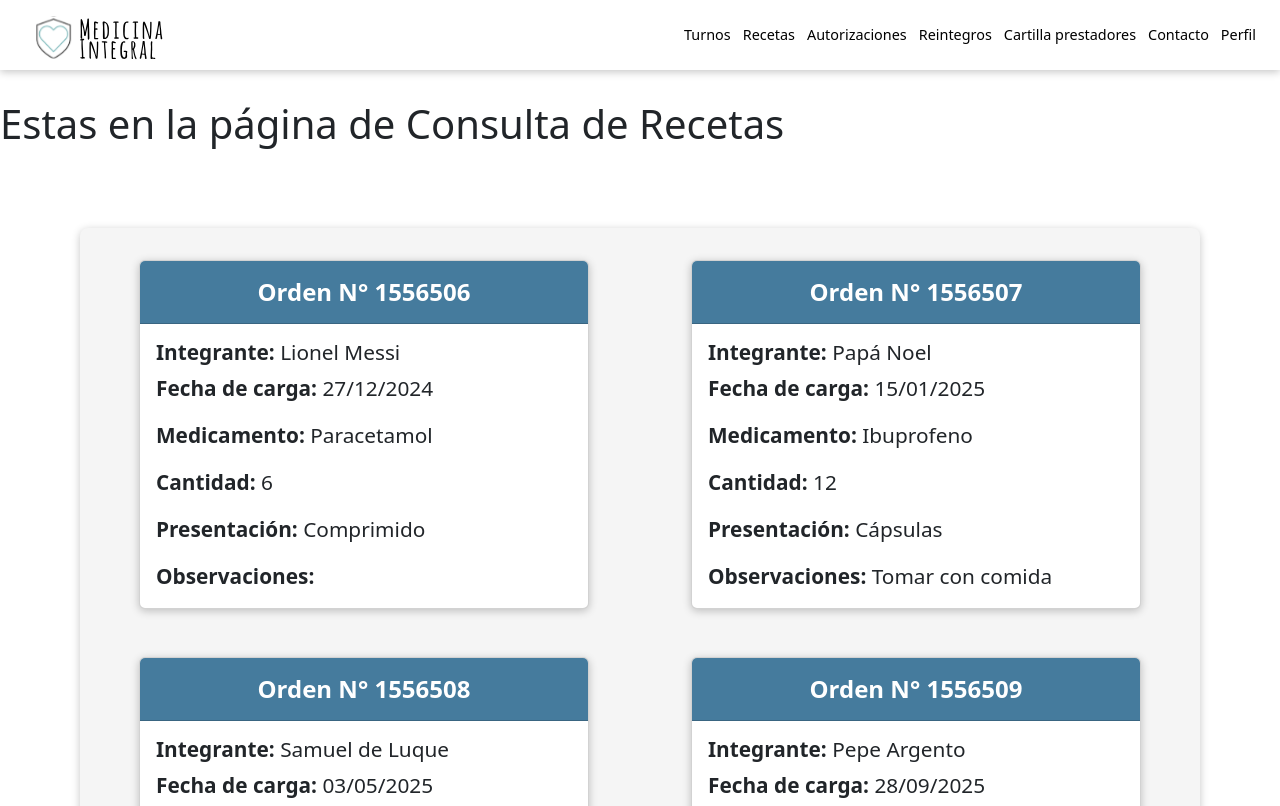
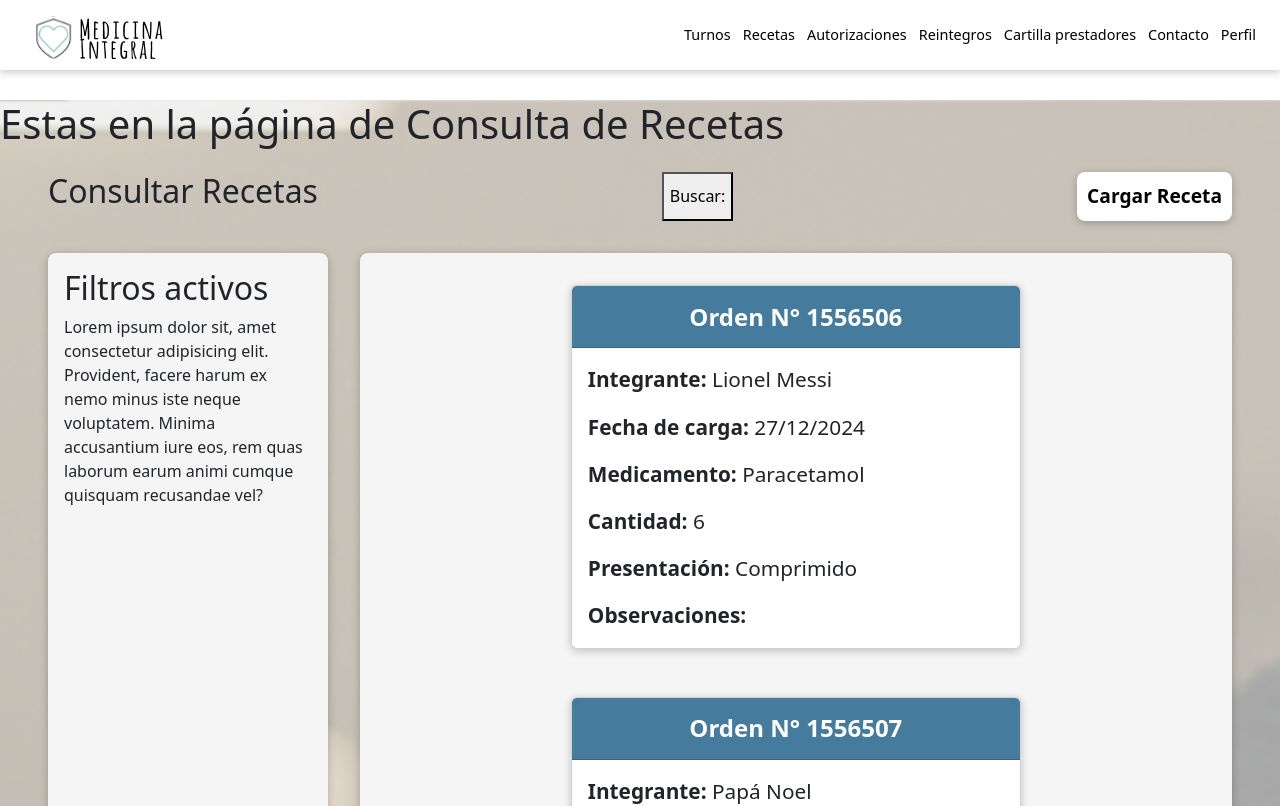
Before and after one commit to DesApp-2025c2-Grupo-8/Afiliados-FrontEnd, a React (Vite) app: page /consultar-recetas in a window 1280 px wide. Shown: the top 806 px of the page. Built offline with nearby package versions, Linux system fonts and the light colour scheme.

Commit message:
cambios en estilos de consulta recetas

```diff
--- a/src/Screens/ConsultarRecetas/ConsultarRecetas.css
+++ b/src/Screens/ConsultarRecetas/ConsultarRecetas.css
@@ -1,3 +1,38 @@
+.consultaRecetasContainer {
+    width: 100%;
+    background-image: url("@assets/images/imagenFondoConsultaRecetas.png");
+    background-size: cover;
+    background-position: center;
+}
+
+.box {
+    display: flex;
+}
+
+.botonesContainer {
+    display: flex;
+    justify-content: space-between;
+    padding: 1rem 3rem;
+}
+
+.botonCargarReceta {
+    background-color: #ffffff;
+    box-shadow: 0 2px 8px rgba(0, 0, 0, 0.226);
+    padding: 10px;
+    border-radius: 8px;
+    color: #000000;
+    font-size: 1.2rem;
+    font-weight: 700;
+}
+
+.filtroContainer {
+    background-color: #f5f5f5;
+    box-shadow: 0 2px 8px rgba(0, 0, 0, 0.226);
+    border-radius: 8px;
+    margin: 1rem 1rem 5rem 3rem;
+    padding: 1rem;
+}
+
 .recetasContainer {
     background-color: #f5f5f5;
     box-shadow: 0 2px 8px rgba(0, 0, 0, 0.226);
@@ -6,6 +41,6 @@
     flex-wrap: wrap;
     justify-content: flex-start;
     gap: 1rem;
-    margin: 5rem;
+    margin: 1rem 3rem 5rem 1rem;
     padding: 1rem;
 }
--- a/src/Screens/ConsultarRecetas/ConsultarRecetas.jsx
+++ b/src/Screens/ConsultarRecetas/ConsultarRecetas.jsx
@@ -1,4 +1,5 @@
 import React, { useEffect } from 'react';
+import {Link} from 'react-router-dom';
 import recetas from '../../db/recetas';
 import CardReceta from '../../components/CardReceta/CardReceta';
 import './ConsultarRecetas.css'
@@ -10,12 +11,25 @@ const ConsultarRecetas = () => {
 
     return(
         <>
+            <div className='consultaRecetasContainer'>
                 <h1>Estas en la página de Consulta de Recetas</h1>
+                    <section className='botonesContainer'>
+                        <h2>Consultar Recetas</h2>
+                        <button>Buscar: </button>
+                        <Link className='botonCargarReceta' to={'/cargar-receta'}>Cargar Receta</Link>
+                    </section>
+                <div className='box'>
+                    <section className='filtroContainer'>
+                        <h2>Filtros activos</h2>
+                        <p>Lorem ipsum dolor sit, amet consectetur adipisicing elit. Provident, facere harum ex nemo minus iste neque voluptatem. Minima accusantium iure eos, rem quas laborum earum animi cumque quisquam recusandae vel?</p>
+                    </section>
                     <section className='recetasContainer'>
                         {recetas.map((unaReceta, idx) => (
                             <CardReceta key={unaReceta.orden + idx} receta={unaReceta}></CardReceta>
                         ))}
                     </section>
+                </div>
+            </div>
         </>
     );
 };
--- a/src/components/CardReceta/CardReceta.jsx
+++ b/src/components/CardReceta/CardReceta.jsx
@@ -9,7 +9,7 @@ const CardReceta = ({receta}) => {
         Orden N° {receta.orden}
       </Card.Header>
       <Card.Body>
-        <Card.Title className='card-texto'><strong>Integrante: </strong>{receta.integrante}</Card.Title>
+        <Card.Text className='card-texto'><strong>Integrante: </strong>{receta.integrante}</Card.Text>
         <Card.Text className='card-texto'><strong>Fecha de carga: </strong>{receta.fechaDeCarga}</Card.Text>
         <Card.Text className='card-texto'><strong>Medicamento: </strong>{receta.medicamento}</Card.Text>
         <Card.Text className='card-texto'><strong>Cantidad: </strong>{receta.cantidad}</Card.Text>
```
Also changed, not shown: src/assets/images/imagenFondoConsultaRecetas.png (added). Lines whose indentation alone changed are shown as unchanged.
